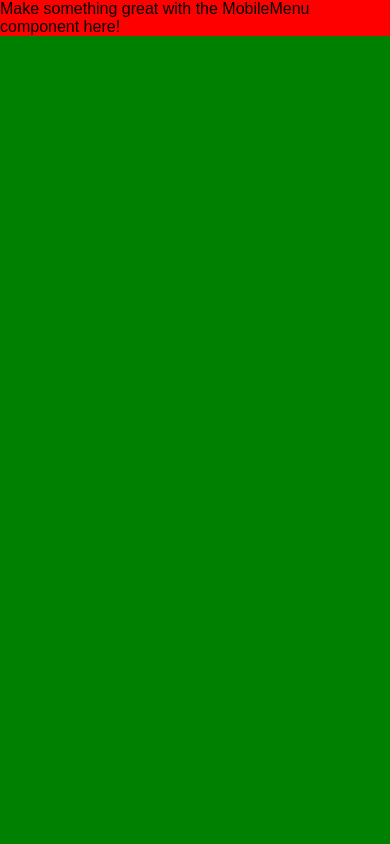
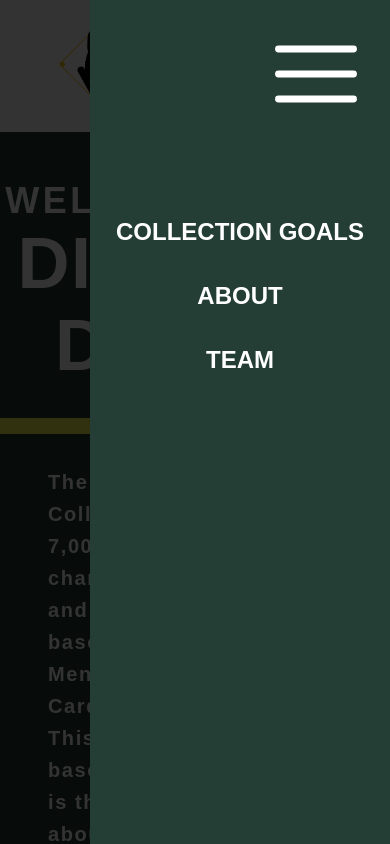
Before and after one commit to anthonyshew/diamond-dawgs, a Next.js app: page / in a window 390 px wide. Both pictures are taken after a click on the icon 306 px from the left and 66 px from the top of the page. Shown: the top 844 px of the page. Built offline with nearby package versions, Linux system fonts and the light colour scheme.

Commit message:
Checkpoint: Working mobile menu.

```diff
--- a/components/MobileMenu.tsx
+++ b/components/MobileMenu.tsx
@@ -1,5 +1,9 @@
+import Hamburger from "@Components/Hamburger"
+import { useLockBodyScroll } from "hooks/useLockBodyScroll"
 import { Dispatch, SetStateAction } from "react"
-import styled from "styled-components"
+import styled, { useTheme } from "styled-components"
+import { navLinks } from "./Navbar"
+import { NavLink } from "./NavLink"
 
 interface Props {
 	isMenuOpen: boolean
@@ -7,9 +11,24 @@ interface Props {
 }
 
 const MobileMenu = ({ isMenuOpen, setIsMenuOpen }: Props) => {
+	useLockBodyScroll(isMenuOpen)
+	const theme = useTheme()
+
 	return (
 		<Wrapper isMenuOpen={isMenuOpen} onClick={() => setIsMenuOpen(false)}>
-			<Body isMenuOpen={isMenuOpen}>Make something great with the MobileMenu component here!</Body>
+			<Body isMenuOpen={isMenuOpen} onClick={(e) => e.stopPropagation()}>
+				<Hamburger
+					onClick={() => setIsMenuOpen(false)}
+					color={theme.colors.white}
+					width="100px"
+					style={{ position: "absolute", top: "24px", right: "24px" }}
+				/>
+				<LinksWrapper>
+					{navLinks.map((link) => {
+						return <NavLink onClick={() => setIsMenuOpen(false)} color={theme.colors.white} {...link} />
+					})}
+				</LinksWrapper>
+			</Body>
 		</Wrapper>
 	)
 }
@@ -22,13 +41,28 @@ const Wrapper = styled.div<{ isMenuOpen: boolean }>`
 	bottom: 0;
 	left: 0;
 	right: 0;
-	background: green;
+	z-index: 999;
+	background: rgba(0, 0, 0, 0.8);
 	transition: 0.2s;
 	opacity: ${(props) => (props.isMenuOpen ? 1 : 0)};
 	pointer-events: ${(props) => (props.isMenuOpen ? "initial" : "none")};
+	cursor: pointer;
 `
 
 const Body = styled.div<{ isMenuOpen: boolean }>`
-	width: ${(props) => (props.isMenuOpen ? "100vw" : "0vw")};
-	background: red;
+	position: absolute;
+	right: 0;
+	top: 0;
+	bottom: 0;
+	width: ${(props) => (props.isMenuOpen ? "300px" : "0")};
+	background: ${(props) => props.theme.colors.darkGreen};
+	cursor: initial;
 `
+
+const LinksWrapper = styled.div`
+	display: flex;
+	flex-direction: column;
+	align-items: center;
+	justify-content: center;
+	padding-top: 200px;
+`
--- a/components/NavLink.tsx
+++ b/components/NavLink.tsx
@@ -3,17 +3,23 @@ import styled from "styled-components"
 interface Props {
 	text: string
 	anchorLink: string
+	color?: string
+	onClick: (...args: any) => any
 }
 
-export const NavLink = ({ text, anchorLink }: Props) => {
-	return <Link href={`#${anchorLink}`}>{text.toUpperCase()}</Link>
+export const NavLink = ({ text, anchorLink, color, onClick }: Props) => {
+	return (
+		<Link onClick={onClick} color={color} href={`#${anchorLink}`}>
+			{text.toUpperCase()}
+		</Link>
+	)
 }
 
-const Link = styled.a`
+const Link = styled.a<{ color?: string }>`
 	padding: 0.5rem;
 	margin: 0.5rem;
 	font-size: 1.5rem;
 	line-height: 2rem;
-	color: ${(props) => props.theme.colors.gray600};
+	color: ${(props) => props.color || props.theme.colors.gray600};
 	font-weight: 900;
 `
--- a/components/Navbar.tsx
+++ b/components/Navbar.tsx
@@ -4,7 +4,7 @@ import styled from "styled-components"
 import Hamburger from "./Hamburger"
 import { useMobile } from "hooks/isMobile"
 
-const navLinks = [
+export const navLinks = [
 	{
 		text: "Collection Goals",
 		anchorLink: "goals"
--- /dev/null
+++ b/hooks/useLockBodyScroll.ts
@@ -0,0 +1,21 @@
+import { useEffect } from "react"
+
+/**
+ * This hook locks the scrolling of the body element.
+ * It does this using "position: fixed;" and "width: 100vw;" on the body element.
+ * These styles are removed when the hook is removed from render.
+ * This is good for modals and layouts that take over the whole screen.
+ */
+export const useLockBodyScroll = (active = true) => {
+	useEffect(() => {
+		const originalStyle = window.getComputedStyle(document.body).position
+		if (active) {
+			document.body.style.position = "fixed"
+			document.body.style.width = "100vw"
+		}
+		return () => {
+			document.body.style.position = originalStyle
+			document.body.style.width = "initial"
+		}
+	}, [active])
+}
```
